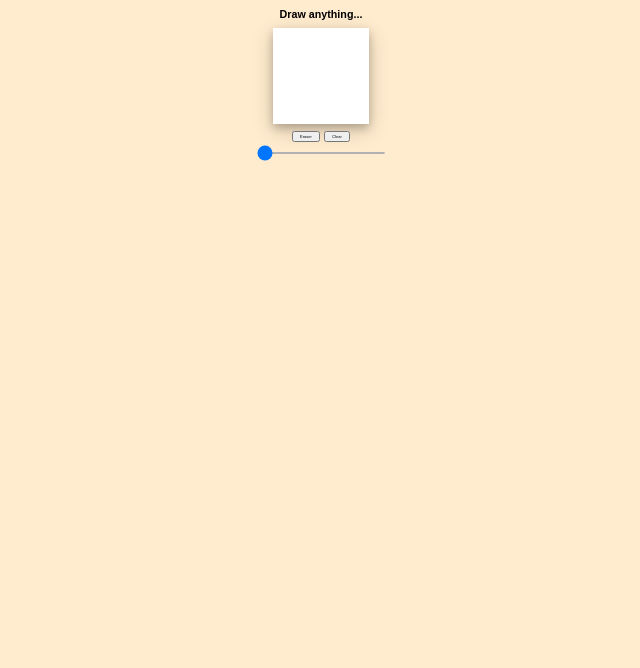
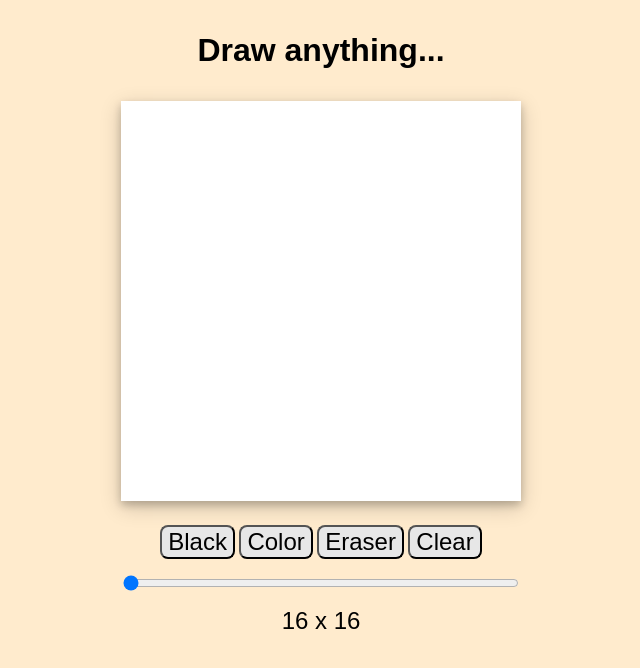
Before and after one commit to Gharte15/Etch-a-Sketch, a plain HTML site: page index.html in a window 1280 px wide. Shown: the whole page, without its empty margins (319-959 px from the left). Drawn offline with Linux system fonts and the light colour scheme.

Commit message:
Added buttons for painting Black and Color without implementation

```diff
--- a/index.html
+++ b/index.html
@@ -8,16 +8,19 @@
     <title>Etch-a-Sketch</title>
 </head>
 <body>
-    <h6 class="header">Draw anything...</h6>
+    <h1 class="header">Draw anything...</h1>
     <div id="container">
         <div id="grid-container"></div>
         <div id="tools-container">
+            <button id="blackBtn">Black</button>
+            <button id="colorBtn">Color</button>
             <button id="eraseBtn">Eraser</button>
             <button id="clearBtn">Clear</button>
         </div>
         <div class="slider-container">
             <input type="range" min="16" max="100" value="16" step="4" id="size-slider" class="slider">
         </div>
+        <div id="grid-dimensions-show"></div>
     </div>
     <script src="script.js"></script>
 </body>
--- a/script.js
+++ b/script.js
@@ -1,17 +1,19 @@
 const gridContainer = document.querySelector('#grid-container');
 const btnEraser = document.querySelector('#eraseBtn');
 const btnClear = document.querySelector('#clearBtn');
-const slider = document.getElementById('size-slider')
+const slider = document.getElementById('size-slider');
+const divShowDimensions = document.querySelector('#grid-dimensions-show');
 
 btnClear.addEventListener('click', clear);
 
 let gridSize = slider.value;
-
 let mouseDown = false
 document.body.onmousedown = () => (mouseDown = true)
 document.body.onmouseup = () => (mouseDown = false)
 
 function createGrid() {
+    divShowDimensions.textContent = `${gridSize} x ${gridSize}`;
+
     for (let i = 0; i < gridSize * gridSize; i++) {
         const square = document.createElement('div');
         square.classList.add("square");
@@ -21,7 +23,7 @@ function createGrid() {
     }
 }
 
-function changeColor(e) {
+function changeColor(e, color) {
     if (e.type === 'mouseover' && !mouseDown) return
     e.target.style.backgroundColor = "BLACK";
 }
--- a/style.css
+++ b/style.css
@@ -1,4 +1,5 @@
 .header {
+    padding-top: 24px;
     margin: 8px;
     text-align: center;
     justify-content: center;
@@ -10,9 +11,11 @@ body {
 }
 
 button {
-    font-size: 4px;
+    font-size: 24px;
+    background-color: #e7e7e7;
+    color: black;
+    border-radius: 8px;
 }
-
 
 #container {
     display: flex;
@@ -21,8 +24,9 @@ button {
 }
 
 #grid-container {
-    width: 96px;
-    height: 96px;
+    margin: 24px;
+    width: 400px;
+    height: 400px;
     display: grid;
     justify-content: space-around;
     grid-template-columns: repeat(16, 1fr);
@@ -39,17 +43,22 @@ button {
 }
 
 .slider-container {
-    margin: 8px;
+    margin: 12px;
     display: flex;
     align-items: center;
     justify-content: center;
     height: 100%;
+    width: 400px;
 }
 
 .slider {
-    height: 2px;
+    height: 20px;
     border-radius: 2px;
     position: relative;
     width: 100%;
     text-align: center;
 }
+
+#grid-dimensions-show {
+    font-size: 24px;
+}
```
